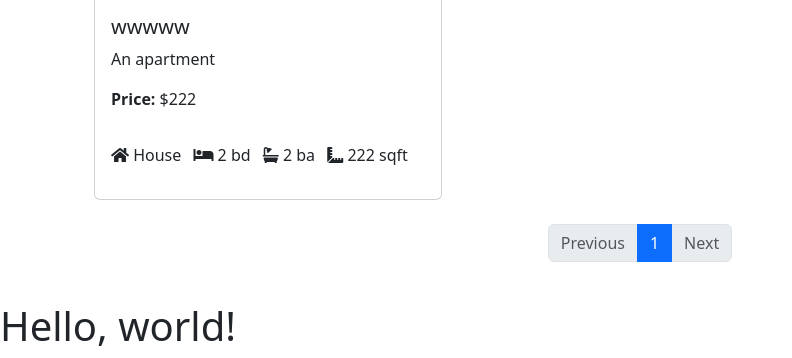
After one commit to jackmarley254/RealtyHub, a Flask app: page /property/properties in a window 1280 px wide. The commit adds this page. Shown: the part 937-1295 px from the top of the page, without its empty margins (0-792 px from the left). Run offline with Flask 3, Linux system fonts and the light colour scheme; a user stored in the database is signed in.

Commit message:
:wrench:show properties

```diff
--- a/app/Property/forms.py
+++ b/app/Property/forms.py
@@ -2,8 +2,9 @@
 """ Forms for the property application """
 """ Forms for the application """
 from flask_wtf import FlaskForm
-from wtforms import StringField, PasswordField, SubmitField,DateField, IntegerField, TextAreaField, SelectField
+from wtforms import StringField, PasswordField, SubmitField,DateField, IntegerField, TextAreaField, SelectField, FileField
 from wtforms.validators import DataRequired, Length, Email, EqualTo, ValidationError, NumberRange
+from flask_wtf.file import FileAllowed
 from app.models import Property
 
 
@@ -24,6 +25,9 @@
     bathrooms = IntegerField('Bathrooms', validators=[DataRequired(), NumberRange(min=1)])
     size = IntegerField('Size (sq ft)', validators=[DataRequired(), NumberRange(min=0)])
     available_from = DateField('Available From', format='%Y-%m-%d', validators=[DataRequired()])
+    image1 = FileField('Image 1', validators=[FileAllowed(['jpg', 'png', 'jpeg'], 'Images only!')])
+    image2 = FileField('Image 2', validators=[FileAllowed(['jpg', 'png', 'jpeg'], 'Images only!')])
+    image3 = FileField('Image 3', validators=[FileAllowed(['jpg', 'png', 'jpeg'], 'Images only!')])
     submit = SubmitField('Create Property')
 
 class UpdatePropertyForm(FlaskForm):
--- /dev/null
+++ b/app/Property/templates/view_property.html
@@ -0,0 +1,82 @@
+{% extends "layout.html" %}
+{% block content %}
+<div class="container mt-5">
+    <h2>Properties</h2>
+    <div class="row row-cols-1 row-cols-md-3 g-4">
+        {% for property in properties %}
+        <div class="col">
+            <div class="card h-100">
+                {% if property.image1 %}
+                <img src="{{ url_for('static', filename='property_pics/' + property.image1) }}" class="card-img-top" alt="...">
+                {% else %}
+                <img src="{{ url_for('static', filename='property_pics/default.jpg') }}" class="card-img-top" alt="No Image Available">
+                {% endif %}
+                <div class="card-body">
+                    <h5 class="card-title">{{ property.title }}</h5>
+                    <p class="card-text">{{ property.description }}</p>
+                    <p class="card-text"><strong>Price:</strong> ${{ property.price }}</p>
+                    <div id="carouselExample{{ property.id }}" class="carousel slide" data-bs-ride="carousel">
+                        <div class="carousel-inner">
+                            {% if property.image1 %}
+                            <div class="carousel-item active">
+                                <img src="{{ url_for('static', filename='property_pics/' + property.image1) }}" class="d-block w-100" alt="...">
+                            </div>
+                            {% endif %}
+                            {% if property.image2 %}
+                            <div class="carousel-item {% if not property.image1 %}active{% endif %}">
+                                <img src="{{ url_for('static', filename='property_pics/' + property.image2) }}" class="d-block w-100" alt="...">
+                            </div>
+                            {% endif %}
+                            {% if property.image3 %}
+                            <div class="carousel-item {% if not property.image1 and not property.image2 %}active{% endif %}">
+                                <img src="{{ url_for('static', filename='property_pics/' + property.image3) }}" class="d-block w-100" alt="...">
+                            </div>
+                            {% endif %}
+                        </div>
+                        <button class="carousel-control-prev" type="button" data-bs-target="#carouselExample{{ property.id }}" data-bs-slide="prev">
+                            <span class="carousel-control-prev-icon" aria-hidden="true"></span>
+                            <span class="visually-hidden">Previous</span>
+                        </button>
+                        <button class="carousel-control-next" type="button" data-bs-target="#carouselExample{{ property.id }}" data-bs-slide="next">
+                            <span class="carousel-control-next-icon" aria-hidden="true"></span>
+                            <span class="visually-hidden">Next</span>
+                        </button>
+                    </div>
+                    <ul class="list-inline mt-3">
+                        <li class="list-inline-item">
+                            <i class="fas fa-home"></i> {{ property.property_type }}
+                        </li>
+                        <li class="list-inline-item">
+                            <i class="fas fa-bed"></i> {{ property.bedrooms }} bd
+                        </li>
+                        <li class="list-inline-item">
+                            <i class="fas fa-bath"></i> {{ property.bathrooms }} ba
+                        </li>
+                        <li class="list-inline-item">
+                            <i class="fas fa-ruler-combined"></i> {{ property.size }} sqft
+                        </li>
+                    </ul>
+                </div>
+            </div>
+        </div>
+        {% endfor %}
+    </div>
+    <div class="d-flex justify-content-center mt-4">
+        <nav aria-label="Page navigation example">
+            <ul class="pagination">
+                <li class="page-item {% if not pagination.has_prev %}disabled{% endif %}">
+                    <a class="page-link" href="{{ url_for('proprety.get_properties', page=pagination.prev_num) }}">Previous</a>
+                </li>
+                {% for page_num in pagination.iter_pages() %}
+                    <li class="page-item {% if pagination.page == page_num %}active{% endif %}">
+                        <a class="page-link" href="{{ url_for('proprety.get_properties', page=page_num) }}">{{ page_num }}</a>
+                    </li>
+                {% endfor %}
+                <li class="page-item {% if not pagination.has_next %}disabled{% endif %}">
+                    <a class="page-link" href="{{ url_for('proprety.get_properties', page=pagination.next_num) }}">Next</a>
+                </li>
+            </ul>
+        </nav>
+    </div>
+</div>
+{% endblock %}
--- a/app/Property/views.py
+++ b/app/Property/views.py
@@ -1,6 +1,9 @@
 #!/usr/bin/python3
 """ The views for the application """
-from flask import render_template, url_for, flash, redirect, request, Blueprint, abort
+import os
+from werkzeug.utils import secure_filename
+import secrets
+from flask import render_template, url_for, flash, redirect, request, Blueprint, abort, current_app
 from app import app, db
 from datetime import datetime
 from app.models import Owner, Property, Tenant, PropertyStatus, TenantProperty
@@ -11,7 +14,16 @@
 proprety = Blueprint('proprety', __name__, url_prefix="/property", template_folder='templates', static_folder='static')
 
 
-# Write the endpoints for properties
+
+def save_picture(form_picture):
+    """ Save the picture to the file system """
+    random_hex = secrets.token_hex(8)
+    _, f_ext = os.path.splitext(secure_filename(form_picture.filename))
+    picture_fn = random_hex + f_ext
+    picture_path = os.path.join(current_app.root_path, 'static/property_pics', picture_fn)
+    form_picture.save(picture_path)
+    return picture_fn
+
 @proprety.route('/add_new', methods=['GET', 'POST'], strict_slashes=False)
 @login_required
 def create_property():
@@ -36,13 +48,21 @@
             price=int(form.price.data),
             location=form.location.data,
             property_type=form.property_type.data,
+            property_status=form.property_status.data,
             bedrooms=int(form.bedrooms.data),
             bathrooms=int(form.bathrooms.data),
             size=int(form.size.data),
-            # amenities=form.amenities.data,
-            available_from = datetime.strptime(str(form.available_from.data), '%Y-%m-%d'),
+            available_from=datetime.strptime(str(form.available_from.data), '%Y-%m-%d'),
             owner_id=current_user.id
         )
+
+        # Handle image uploads
+        if form.image1.data:
+            new_property.image1 = save_picture(form.image1.data)
+        if form.image2.data:
+            new_property.image2 = save_picture(form.image2.data)
+        if form.image3.data:
+            new_property.image3 = save_picture(form.image3.data)
 
         try:
             db.session.add(new_property)
@@ -58,7 +78,8 @@
 
 
 
-@proprety.route('/property/<int:property_id>/update', methods=['GET', 'POST'], strict_slashes=False)
+
+@proprety.route('/<int:property_id>/update', methods=['GET', 'POST'], strict_slashes=False)
 @login_required
 def update_property(property_id):
     """ Allows the owner to update a property """
@@ -96,7 +117,7 @@
 
     return render_template('#update_property.html', form=form)
 
-@proprety.route('/property/<int:property_id>/delete', methods=['GET', 'POST'])
+@proprety.route('properties/<int:property_id>/delete', methods=['GET', 'POST'])
 @login_required
 def delete_property(property_id):
     """ Allows the owner to delete a property """
@@ -110,12 +131,12 @@
     flash('Property deleted successfully', 'success')
 
 
-@proprety.route('/property/<int:property_id>/view', methods=['GET', 'POST'], strict_slashes=False)
+@proprety.route('properties/<int:property_id>/view', methods=['GET'])
 def view_property(property_id):
     """ Allows the tenant to view a property """
     prop = Property.query.get_or_404(property_id)
-    render_template('#view_property.html', title=prop.title, property=prop)
-    # return jsonify({'property': property}), 200
+    return render_template('show_property.html', title=prop.title, property=prop)
+
 
 
 @proprety.route('/search', methods=['GET', 'POST'], strict_slashes=False)
@@ -179,16 +200,14 @@
 @login_required
 def get_properties():
     """ Get all properties """
-    # Shows peoperty in batches on page
-    limit = request.args.get('limit', default=10, type=int)
-    offset = request.args.get('offset', default=0, type=int)
+    # Pagination settings
+    page = request.args.get('page', 1, type=int)
+    per_page = 9  # 3 columns * 3 rows
 
-    properties = Property.query.offset(offset).limit(limit).all()
-    total_properties = Property.query.count()
+    properties = Property.query.paginate(page=page, per_page=per_page)
 
-    return render_template('properties.html', properties=properties, total=total_properties, limit=limit, offset=offset)
+    return render_template('view_property.html', properties=properties.items, pagination=properties)
 
-@proprety.route('/dashboard', methods=['GET'], strict_slashes=False)
 @login_required
 def view_created_property():
     """ Allows the owner view created properties """
@@ -202,39 +221,3 @@
     user_properties = Property.query.filter_by(owner_id=user.id).all()
 
     return render_template('dashboard.html', user=user, properties=user_properties)
-
-@proprety.route('/property/<int:property_id>/apply', methods=['GET', 'POST'], strict_slashes=False)
-@login_required
-def apply_property(property_id):
-    """ Allows the tenant to apply for a property """
-     # If the current_user is an Owner
-    if isinstance(current_user, Owner):
-        flash('You cannot apply for a property!', 'danger')
-        return redirect(url_for("#view_property.html"))
-
-    # check if the user is authenticated
-    if current_user.is_authenticated or isinstance(current_user, AnonymousUserMixin):
-        flash('You have to be logged in before you can apply for a property!', 'warning')
-        return redirect(url_for("#home"))
-
-    prop = Property.query.get_or_404(property_id)
-
-    # Check if the property is already rented or sold
-    if prop.property_status in [PropertyStatus.RENTED]:
-        flash('Property is already Rented out', 'danger')
-        return redirect(url_for("#view_property.html"))
-    if prop.property_status in [PropertyStatus.SOLD]:
-        flash('Property is already Sold out', 'danger')
-        return redirect(url_for("#view_property.html"))
-
-    # Check if the tenant has already applied for the property
-    if prop.tenants.filter_by(id=current_user.id).first():
-        flash('You have already applied for this property', 'warning')
-        return redirect(url_for("#view_property.html"))
-
-    # Apply for the property
-    tenant_apply = TenantProperty(tenant_id=current_user.id, property_id=prop.id)
-    db.session.add(tenant_apply)
-    db.session.commit()
-    flash('Application successful!', 'success')
-    return redirect(url_for("#dashboard"))
--- a/app/models.py
+++ b/app/models.py
@@ -115,6 +115,9 @@
     available_from = Column(DateTime, nullable=False, default=func.current_timestamp())
     created_at = Column(DateTime, default=datetime.utcnow)
     owner_id = Column(Integer, ForeignKey('owners.id'))
+    image1 = Column(String(20), nullable=True)
+    image2 = Column(String(20), nullable=True)
+    image3 = Column(String(20), nullable=True)
 
     def __repr__(self):
         return f"Property('{self.title}', '{self.description}', '{self.location}', '{self.price}', '{self.property_type}', '{self.property_status}', '{self.bathrooms}', '{self.bedrooms}', '{self.size}')"
```
Also changed, not shown: app/Property/templates/create_property.html (+41 -2 lines), app/Property/templates/show_property.html (added, +73 -0 lines), app/Tenant/views.py (+40 -4 lines), migrations/versions/74a06c8ede62_initial_migration.py (added, +36 -0 lines), instance/mydatabase.db.
